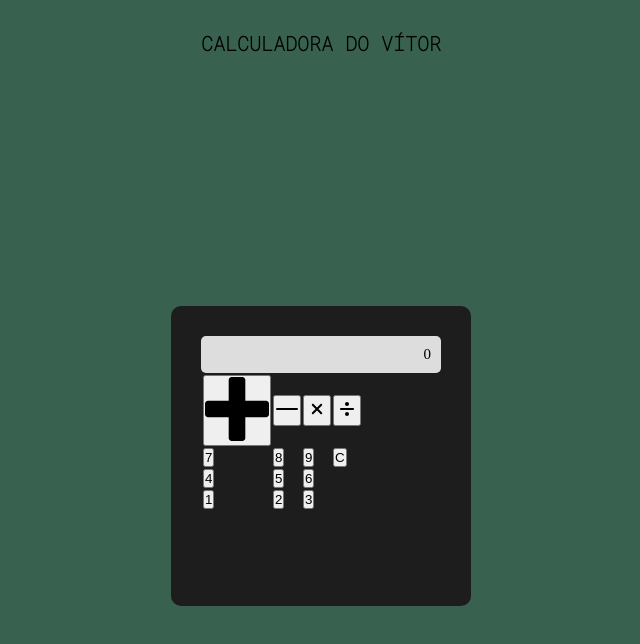
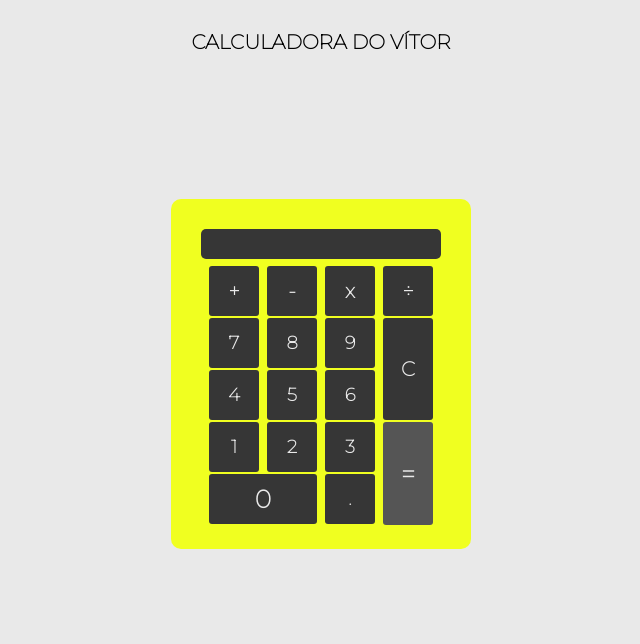
Before and after one commit to VitorVeector/simple_calculator, a plain HTML site: page index.html in a window 1280 px wide. Shown: the whole page, without its empty margins (319-959 px from the left). Drawn offline with Linux system fonts and the light colour scheme.

Commit message:
Terminando Projeto
Projeto para boas treinar junção do HTML, CSS e JS

```diff
--- a/index.html
+++ b/index.html
@@ -6,7 +6,7 @@
     <meta http-equiv="X-UA-Compatible" content="IE=edge">
     <meta name="viewport" content="width=device-width, initial-scale=1.0">
     <link rel="preconnect" href="https://fonts.gstatic.com">
-    <link href="https://fonts.googleapis.com/css2?family=Roboto+Mono:wght@100&display=swap" rel="stylesheet">
+    <link href="https://fonts.googleapis.com/css2?family=Montserrat:wght@100&display=swap" rel="stylesheet">
     <link rel="stylesheet" href="style.css">
     <title>Calculadora</title>
 </head>
@@ -19,36 +19,42 @@
     <main>
         <div id="calculadora">
             <div id="output">
-                <p>0</p>
+
             </div>
             <div id="buttons">
                 <table>
                     <thead>
                         <tr>
-                            <th><button soma><img src="./assets/soma.svg" alt="soma"></button></th>
-                            <th><button sub><img src="./assets/subtração.svg" alt="subtracão"></button></th>
-                            <th><button mult><img src="./assets/multiplicacao.svg" alt="multiplicação"></button></th>
-                            <th><button div><img src="./assets/division.svg" alt="divisão"></button></th>
+                            <th><button class="button" id="soma" onclick="insert('+')"><p>+</p></button></th>
+                            <th><button class="button" id="sub" onclick="insert('-')"><p>-</p></button></th>
+                            <th><button class="button" id="mult" onclick="insert('*')"><p>x</p></button></th>
+                            <th><button class="button" id="div" onclick="insert('/')"><p>÷</p></button></th>
                         </tr>
                     </thead>
                     <tbody>
                         <tr>
-                            <td><button id="7">7</button></td>
-                            <td><button id="8">8</button></td>
-                            <td><button id="9">9</button></td>
-                            <td><button>C</button></td>
+                            <td><button class="button" id="seven" onclick="insert('7')">7</button></td>
+                            <td><button class="button"  id="eight" onclick="insert('8')">8</button></td>
+                            <td><button class="button"  id="nine" onclick="insert('9')">9</button></td>
+                            <td><button class="button" id="btnClear" onclick="clean()">C</button></td>
                         </tr>
                         <tr>
-                            <td><button id="4">4</button></td>
-                            <td><button id="5">5</button></td>
-                            <td><button id="6">6</button></td>
+                            <td><button class="button" id="four" onclick="insert('4')">4</button></td>
+                            <td><button class="button" id="five" onclick="insert('5')">5</button></td>
+                            <td><button class="button" id="six" onclick="insert('6')">6</button></td>
                             <td></td>
                         </tr>
                         <tr>
-                            <td><button id="1">1</button></td>
-                            <td><button id="2">2</button></td>
-                            <td><button id="3">3</button></td>
+                            <td><button class="button" id="one" onclick="insert('1')">1</button></td>
+                            <td><button class="button" id="two" onclick="insert('2')">2</button></td>
+                            <td><button class="button" id="three" onclick="insert('3')">3</button></td>
                             <td></td>
+                        </tr>
+                        <tr>
+                            <td><button class="button" id="zero">0</button></td>
+                            <td><button class="button" id="point" onclick="insert('.')">.</button></td>
+                            <td></td>
+                            <td><button class="button" id="equal" colspan="3" onclick="calc()">=</button></td>
                         </tr>
                     </tbody>
                 </table>
@@ -62,5 +68,6 @@
         </div>
     </main>
 </body>
+<script src="./scrpit.js"></script>
 
 </html>
--- a/scrpit.js
+++ b/scrpit.js
@@ -0,0 +1,15 @@
+function insert(num){
+    let numero = document.getElementById('output').innerHTML
+    document.getElementById('output').innerHTML = numero + num
+}
+
+function clean(){
+    document.getElementById('output').innerHTML = "";
+}
+
+function calc(){
+    let resultado = document.getElementById('output').innerHTML
+    if(resultado){
+        document.getElementById('output').innerHTML = eval(resultado)
+    }
+}
--- a/style.css
+++ b/style.css
@@ -7,7 +7,11 @@
 }
 
 :root{
-
+    --light-gray: #e9e9e9;
+    --gray: #555555;
+    --dark-gray: #363636;
+    --dark-yellow: #7a7526;
+    --yellow-js: #f0ff20;
 }
 
 html {
@@ -15,11 +19,11 @@ html {
 }
 
 body{
-    background-color: #386150;
+    background-color: var(--light-gray);
 }
 
 #title{
-    font-family: 'Roboto Mono', monospace;
+    font-family: 'Montserrat', monospace;
     text-align: center;
     margin-top: 30px;
     text-transform: uppercase;
@@ -31,25 +35,127 @@ body{
 
 main{
     width: 100vw;
-    height: 100vh;
+    height: 80vh;
     display: flex;
     justify-content: center;
     align-items: center;
-
 }
 
 #calculadora{
     width: 300px;
-    height: 300px;
-    background-color: #1d1d1d;
+    height: 350px;
+    background-color: var(--yellow-js);
     padding: 30px;
     border-radius: 10px;
 }
 
 #output {
-    background-color: #ddd;
-    padding: 10px;
+    background-color: var(--dark-gray);
+    color: #eeeeee;
+    width: 240px;
+    height: 30px;
     border-radius: 5px;
     text-align: right;
+    font-family: 'Montserrat', monospace;
+    font-weight: 900;
+    padding: 6px 4px 0 0;
+}
+
+
+
+#soma, #div, #mult, #sub{
+    margin: 5px 0 0 6px;
+    width: 50px;
+    height: 50px;
+    background-color: var(--dark-gray);
+    border-style: none;
+    border-radius: 3px;
+    font-size: 20px;
+}
+
+#soma:hover{
+    background-color: var(--dark-yellow)
+}
+#div:hover{
+    background-color: var(--dark-yellow)
+}
+#mult:hover{
+    background-color: var(--dark-yellow)
+}
+#sub:hover{
+    background-color: var(--dark-yellow);
+}
+
+#soma p:hover{
+    transform: rotate(90deg) scale(1.3);
+
+    transition-duration: 1s;
+}
+#sub p:hover{
+    transform: scale(1.3);
+    transition-duration: 1s;
+}
+#mult p:hover{
+    transform: scale(1.3);
+    transition-duration: 1s;
+}
+#div p:hover{
+    transform: scale(1.3);
+    transition-duration: 1s;
+}
+
+tbody{
+    text-align: center;
+}
+
+button{
+    width: 50px;
+    height: 50px;
+    margin: 0 0 0 6px;
+    font-family: 'Montserrat', monospace;
+    font-weight: bold;
+    background-color: var(--dark-gray);
+    color: var(--light-gray);
+    border-style: none;
+    border-radius: 3px;
+    font-size: 18px;
+}
+
+button:hover{
+    background-color: var(--dark-yellow);
+}
+
+#zero {
+    position: absolute;
+    font-size: 25px;
+    text-align: center;
+    width: 108px;
+    margin-left: -22px;
+}
+
+#point {
+    position: absolute;
+    margin-left: 36px;
 
 }
+
+#btnClear{
+    font-size: 20px;
+    position: absolute;
+    margin-top: -25px;
+    margin-left: -22px;
+    height: 102px;
+}
+
+#equal{
+    position: absolute;
+    font-size: 25px;
+    height: 103px;
+    margin-top: -52px;
+    margin-left: -22px;
+    background-color: var(--gray)
+}
+
+#equal:hover{
+    border: solid 3px rgb(153, 153, 153);
+}
```
Also changed, not shown: assets/division.svg (deleted), assets/multiplicacao.svg (deleted), assets/soma.svg (deleted), assets/subtração.svg (deleted), project.gif (added), 2 other files.
